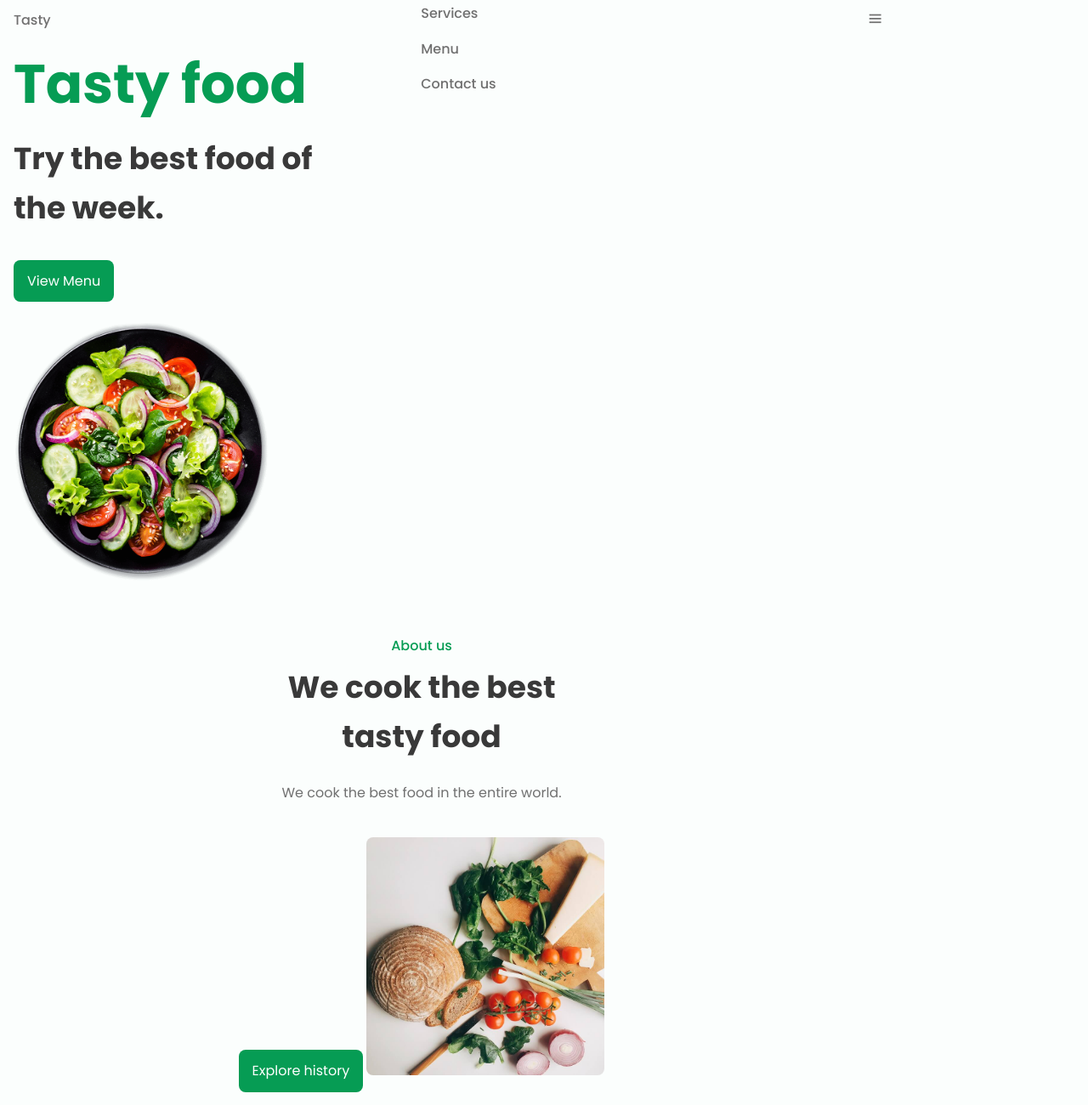
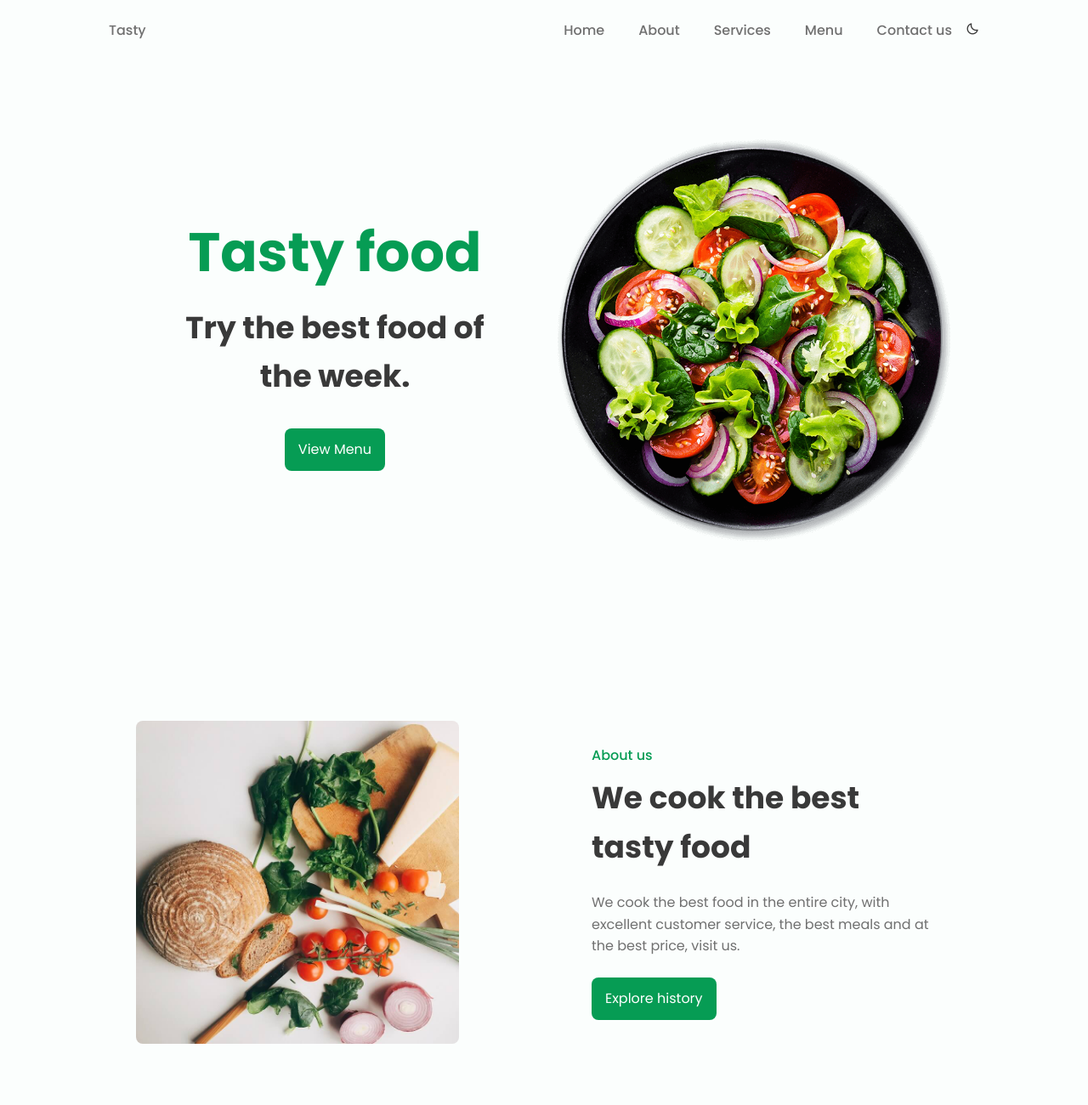
Before and after one commit to a-mandaflores/websiterestaurant, a plain HTML site: page index.html in a window 1280 px wide. Shown: the top 1300 px of the page at 85% size. Drawn offline with nearby package versions, Linux system fonts and the light colour scheme.

Commit message:
Atualização final

```diff
--- a/css/style.css
+++ b/css/style.css
@@ -58,6 +58,22 @@
 
 html{
     scroll-behavior: smooth;
+}
+body.dark-theme{
+    --title-color: #f1f3f2;
+    --text-color: #c7d1cc;
+    --body-color: #1d2521;
+    --container-color: #27302c;
+
+}
+.change-theme{
+    position: absolute;
+    right: 1rem;
+    top: 1.8rem;
+    color: var(--title-color);
+    font-size: 1rem;
+    cursor: pointer;
+
 }
 
 body{
@@ -167,6 +183,10 @@ img{
     font-size: 1.3rem;
     cursor: pointer;
 }
+.change-theme{
+    position: initial;
+    margin-left: var(--mb-2) ;
+}
 .show-menu{
     top: var(--header-height);
 }
@@ -207,8 +227,13 @@ img{
 }
 
 .home__container{
-    height: calc(100vh - --header-height);
+    height: calc(100vh - var(--header-height));
     align-content: center;
+    margin-top: 5rem;
+    justify-content: center;
+}
+.home__data{
+    text-align: center;
 }
 .home__title{
     font-size: var(--biggest-font-size);
@@ -237,6 +262,9 @@ img{
 .button:hover{
     background-color: var(--first-color-alt);
 }
+.about__container{
+    justify-content: center;
+}
 .about__data{
     text-align: center;
 }
@@ -246,22 +274,25 @@ img{
 .about__img{
     width: 280px;
     border-radius: .5rem;
-    justify-content: center;
-    margin-top: var(--mb-2);
+    align-items: center;
+
 }
-.sevices__container{
+.services__container{
     row-gap: 2.5rem;
     grid-template-columns: repeat(auto-fit, minmax(220px, 1fr));
   }
+
   .services__content{
     text-align: center;
   }
+
   .services__img{
     width: 64px;
     height: 64px;
     fill: var(--first-color);
     margin-bottom: var(--mb-2);
   }
+
   .services__title{
     font-size: var(--h3-font-size);
     color: var(--title-color);
@@ -375,3 +406,140 @@ img{
     text-align: center;
     font-size: var(--small-font-size);
 }
+.footer__copy{
+    text-align: center;
+    font-size: var(--small-font-size);
+    color: var(--text-color-light);
+    margin: 3.5rem;
+}
+
+@media screen and (min-width: 576px){
+    .home__container,
+  .about__container,
+  .app__container{
+    grid-template-columns: repeat(2,1fr);
+    align-items: center;
+  }
+
+  .about__data, .about__initial,
+  .app__data, .app__initial,
+  .contact__container, .contact__initial{
+    text-align: initial;
+  }
+
+    .about__img, .app__img{
+        width: 380px;
+        order: -1;
+    }
+    .contact__container{
+        grid-template-columns: 1.75fr 1fr;
+        align-items: center;
+    }
+    .contact__button{
+        justify-self: center;
+
+    }
+}
+
+@media screen and (min-width: 500px){
+    .home__container,
+    .about__container,
+    .app__container{
+      grid-template-columns: repeat(2,1fr);
+      align-items: center;
+    }
+
+    .about__data, .about__initial,
+    .app__data, .app__initial,
+    .contact__container, .contact__initial{
+      text-align: initial;
+    }
+
+    .about__img, .app__img{
+      width: 380px;
+      order: -1;
+    }
+
+    .contact__container{
+      grid-template-columns: 1.75fr 1fr;
+      align-items: center;
+    }
+    .contact__button{
+      justify-self: center;
+    }
+}
+
+
+@media screen and (min-width: 768px){
+    body{
+      margin: 0;
+    }
+
+    .section{
+      padding-top: 8rem;
+    }
+
+    .nav{
+      height: calc(var(--header-height) + 1.5rem);
+    }
+    .nav__list{
+      display: flex;
+    }
+    .nav__item{
+      margin-left: var(--mb-5);
+      margin-bottom: 0;
+    }
+    .nav__toggle{
+      display: none;
+    }
+
+    .change-theme{
+      position: initial;
+      margin-left: var(--mb-2);
+    }
+
+    .home__container{
+      height: 100vh;
+      justify-items: center;
+    }
+
+    .services__container,
+    .menu__container{
+      margin-top: var(--mb-6);
+    }
+
+    .menu__container{
+      grid-template-columns: repeat(3, 210px);
+      column-gap: 4rem;
+    }
+    .menu__content{
+      padding: 1.5rem;
+    }
+    .menu__img{
+      width: 130px;
+    }
+
+    .app__store{
+      margin: 0 var(--mb-1) 0 0;
+    }
+  }
+  @media screen and (min-width: 960px){
+    .bd-container{
+      margin-left: auto;
+      margin-right: auto;
+    }
+
+    .home__img{
+      width: 500px;
+    }
+
+    .about__container,
+    .app__container{
+      column-gap: 7rem;
+    }
+  }
+  @media screen and (min-height: 721px) {
+    .home__container {
+        height: 640px;
+    }
+}
--- a/index.html
+++ b/index.html
@@ -26,6 +26,8 @@
                     <li class="nav__item"><a href="#services" class="nav__link">Services</a></li>
                     <li class="nav__item"><a href="#menu" class="nav__link">Menu</a></li>
                     <li class="nav__item"><a href="#contact" class="nav__link">Contact us</a></li>
+
+                    <li><i class='bx bx-moon change-theme' id="theme-button"></i></li>
                 </ul>
             </div>
 
@@ -52,20 +54,23 @@
 
         <section class="about section bd-container" id="about">
             <div class="about__container bd-grid">
-                <fiv class="about__data">
-                    <span class="section-subtitle">About us</span>
-                    <h2 class="section-title">We cook the best<br> tasty food</h2>
-                    <p class="about__description">We cook the best food in the entire world.</p>
+                <div class="about__data">
+                    <span class="section-subtitle about__initial">About us</span>
+                    <h2 class="section-title about__initial">We cook the best<br> tasty food</h2>
+                    <p class="about__description">We cook the best food in the entire city, with excellent customer service, the best meals and at the best price, visit us.</p>
                     <a href="#" class="button">Explore history</a>
+                </div>
+
                     <img src="img/about.jpg" alt="imagem de verduras" class="about__img">
-                </fiv>
+
             </div>
         </section>
 
         <section class="services section bd-container" id="services">
             <span class="section-subtitle">Offering</span>
             <h2 class="section-title">Our amazing services</h2>
-            <div class="services__container bd-grid">
+
+            <div class="services__container  bd-grid">
                 <div class="services__content">
                     <svg class="services__img" xmlns="http://www.w3.org/2000/svg">
                         <path d="M45.3205 21.5702L44.6357 19.3163C43.7659 16.756 40.9852 15.3857 38.4249
@@ -131,8 +136,7 @@
                     <h3 class="services__title">Excellent food</h3>
                     <p class="services__description">We offer our clients excellent quality services for many years, with the best and delicious food in the city.</p>
                 </div>
-            </div>
-            <div class="services__container bd-grid">
+
                 <div class="services__content">
                     <svg class="services__img" xmlns="http://www.w3.org/2000/svg">
                         <g clip-path="url(#clip0)">
@@ -289,8 +293,7 @@
                     <h3 class="services__title">Fast food</h3>
                     <p class="services__description">We offer our clients excellent quality services for many years, with the best and delicious food in the city.</p>
                 </div>
-            </div>
-            <div class="services__container bd-grid">
+
                 <div class="services__content">
                     <svg class="services__img" xmlns="http://www.w3.org/2000/svg">
                         <g clip-path="url(#clip0)">
@@ -347,8 +350,8 @@
                     <p class="services__description">We offer our clients excellent quality services for many years, with the best and delicious food in the city.</p>
                 </div>
             </div>
+        </section>
 
-        </section>
 
         <section class="menu section bd-container" id="menu">
             <span class="section-subtitle">Special</span>
@@ -382,15 +385,17 @@
         <section class="app section bd-container">
             <div class="app__container bd-grid">
                 <div class="app__data">
-                    <span class="section-subtitle">App</span>
-                    <h2 class="section-title">App is aviable</h2>
+                    <span class="section-subtitle app__initial">App</span>
+                    <h2 class="section-title app__initial">App is aviable</h2>
                     <p class="app__description">Find our application and download it, you can make reservations, food orders, see your deliveries on the way and much more.</p>
                     <div class="app__stores">
                         <a href="#"><img src="img/app1.png" alt="Apple store" class="app__store"></a>
                         <a href="#" ><img src="img/app2.png" alt="Play store" class="app__store"></a>
                     </div>
+
+                </div>
                     <img src="img/movil-app.png" class="app__img" alt="">
-                </div>
+
             </div>
         </section>
 
--- a/js/script.js
+++ b/js/script.js
@@ -49,3 +49,48 @@ function scrollTop(){
     if(this.scrollY >= 560) scrollTop.classList.add('scroll-top'); else scrollTop.classList.remove('scroll-top')
 }
 window.addEventListener('scroll', scrollTop)
+
+
+const themeButton = document.getElementById('theme-button')
+const darkTheme = 'dark-theme'
+const iconTheme = 'bx-sun'
+
+
+const selectedTheme = localStorage.getItem('selected-theme')
+const selectedIcon = localStorage.getItem('selected-icon')
+
+
+const getCurrentTheme = () => document.body.classList.contains(darkTheme) ? 'dark' : 'light'
+const getCurrentIcon = () => themeButton.classList.contains(iconTheme) ? 'bx-moon' : 'bx-sun'
+
+
+if (selectedTheme) {
+
+  document.body.classList[selectedTheme === 'dark' ? 'add' : 'remove'](darkTheme)
+  themeButton.classList[selectedIcon === 'bx-moon' ? 'add' : 'remove'](iconTheme)
+}
+
+themeButton.addEventListener('click', () => {
+    document.body.classList.toggle(darkTheme)
+    themeButton.classList.toggle(iconTheme)
+
+    localStorage.setItem('selected-theme', getCurrentTheme())
+    localStorage.setItem('selected-icon', getCurrentIcon())
+})
+
+
+const sr = ScrollReveal({
+    origin: 'top',
+    distance: '30px',
+    duration: 2000,
+    reset: true
+});
+
+sr.reveal(`.home__data, .home__img,
+            .about__data, .about__img,
+            .services__content, .menu__content,
+            .app__data, .app__img,
+            .contact__data, .contact__button,
+            .footer__content`, {
+    interval: 200
+})
```
Lines whose indentation alone changed are shown as unchanged.
